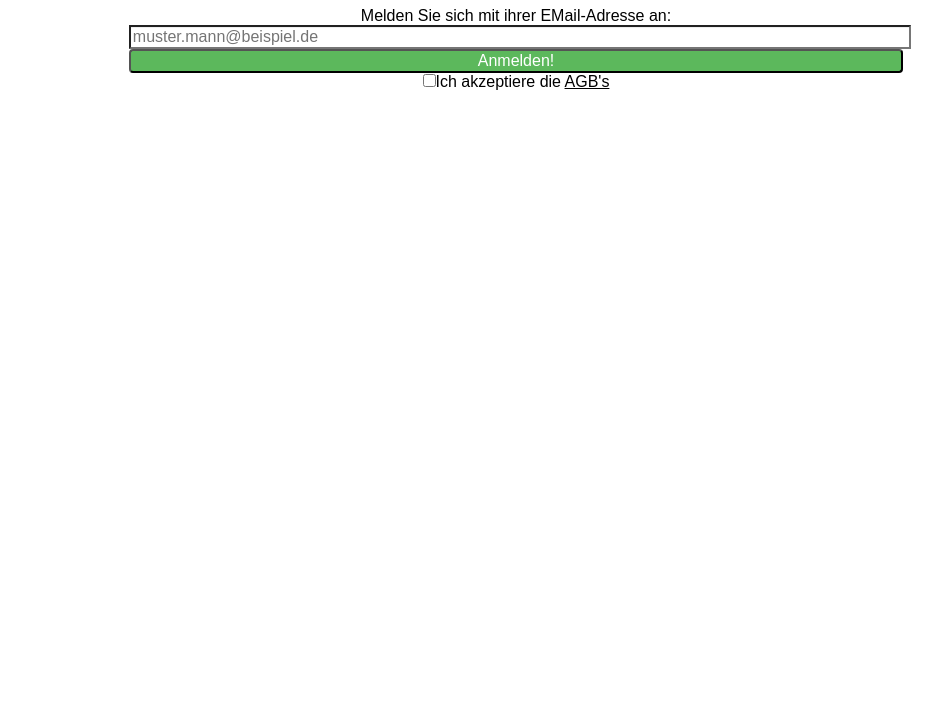
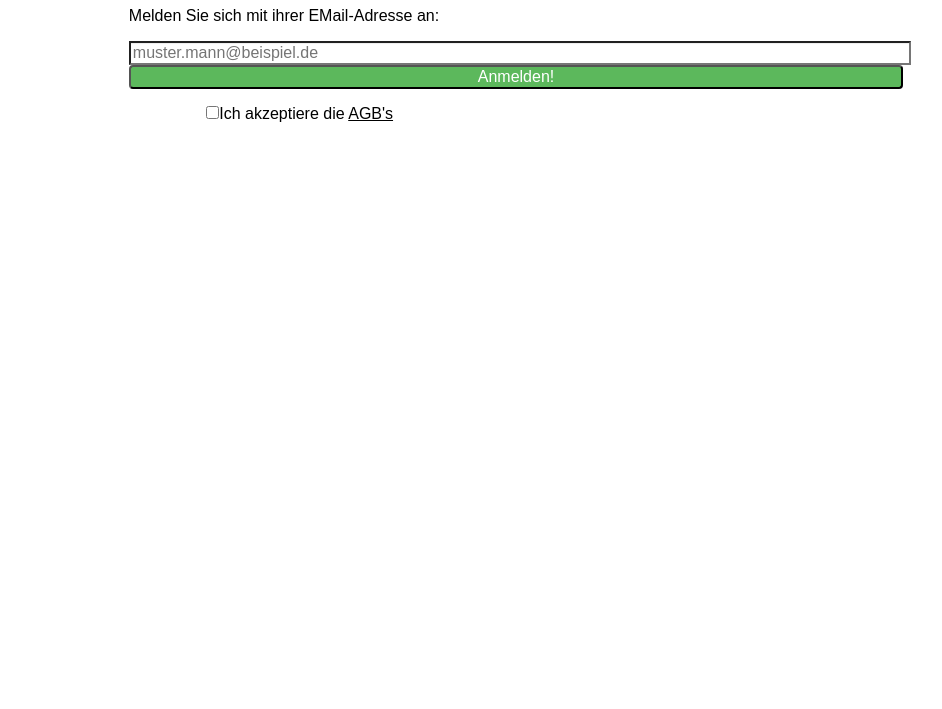
Before and after one commit to max-wil/open_wifi, a plain HTML site: page open_wifi.html in a window 1280 px wide. Shown: the part 91-800 px from the top of the page, without its empty margins (124-1066 px from the left). Drawn offline with Linux system fonts and the light colour scheme.

Commit message:
p adjustments

```diff
--- a/style.css
+++ b/style.css
@@ -8,10 +8,8 @@ h1 {
     margin: 0.67em auto;
     text-align: center;
 }
-p {
-    width: 80%;
-    margin: 0 auto;
-    text-align: center;
+.container p {
+    margin-left: 10%;
 }
 .input-group {
     width: 80%;
```
